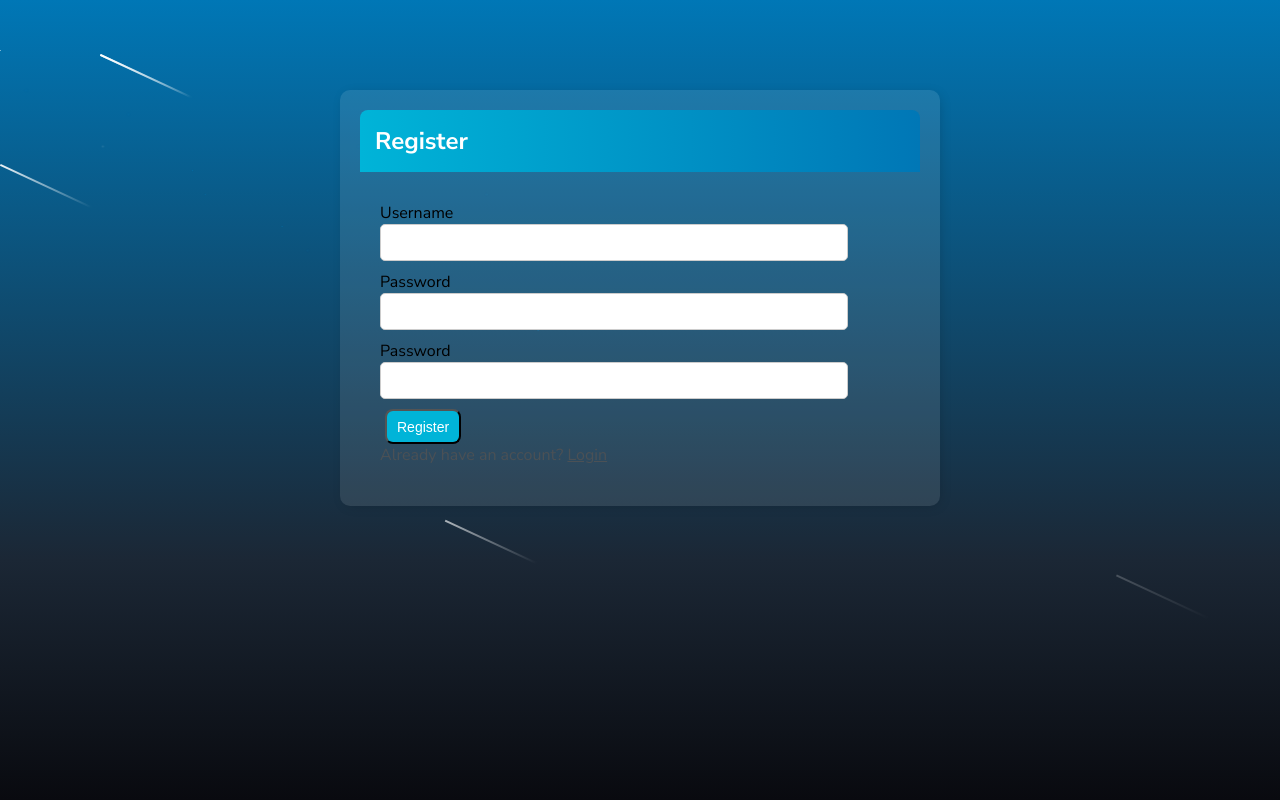
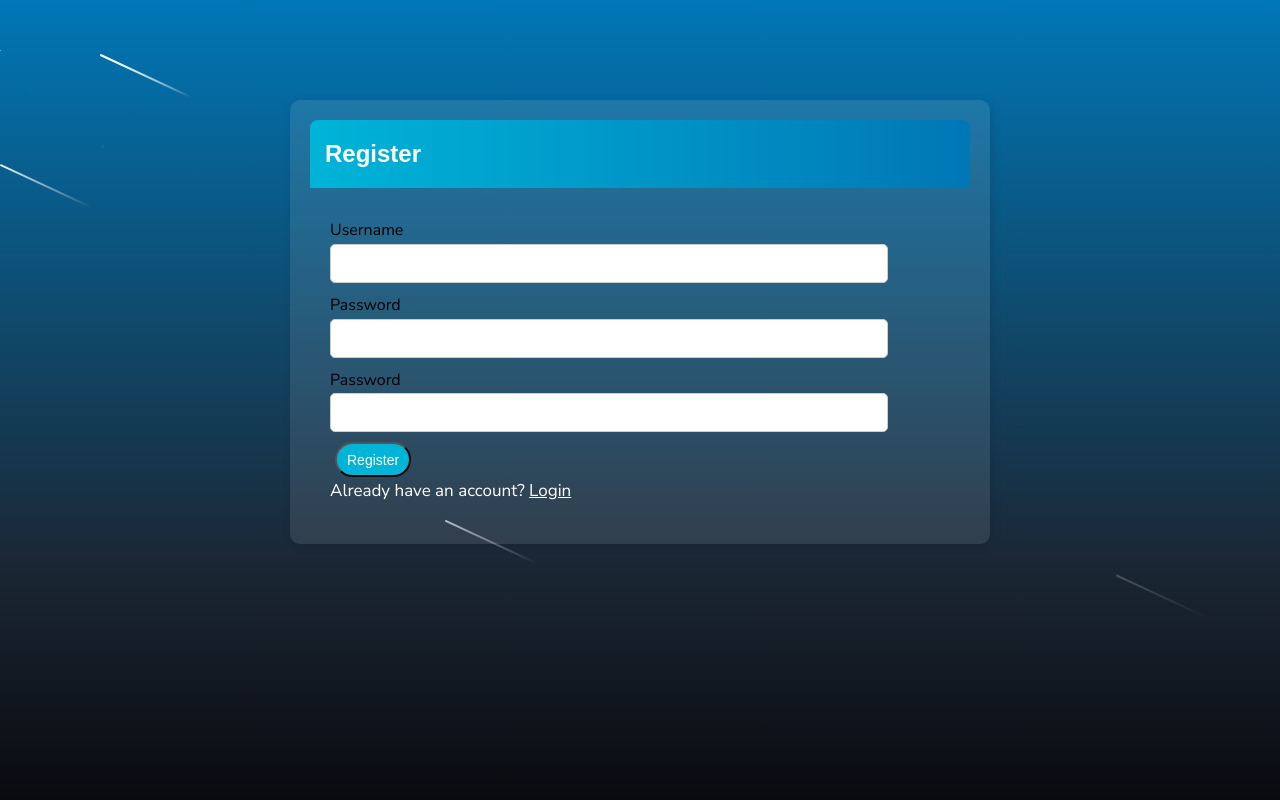
Before and after one commit to MrSupreme17/todo_list, a Django app: template base/templates/base/register.html in a window 1280 px wide. Run offline with Django 5.2, Linux system fonts and the light colour scheme; the template is opened without the code that fills it, so the values that code supplies are empty, except form fields; form fields are guessed from the names that the template uses; parts of the project's set-up code (start-up, migrations or seed data) failed here and were passed over.

Commit message:
Minor Modifications
- Updated almost every padding
- Updated fonts
- Updated margins
- Updated font weights
- Updated border radius

```diff
--- a/base/templates/base/main.html
+++ b/base/templates/base/main.html
@@ -15,32 +15,27 @@
             background-color: #e3f2fd; /* Light blue background */
             font-family: "Nunito Sans", sans-serif;
             padding-top: 50px;
+            line-height: 1.6; /* More readable */
         }
 
-
-        h1,
-        h2,
-        h3,
-        h4,
-        h5,
-        h6,
-            {
-                font-family: 'Raleway', sans-serif;
+        h1, h2, h3, h4, h5, h6 {
+            font-family: 'Poppins', sans-serif;
+            font-weight: 600; /* Makes headers bold */
         }
 
-        a,
-        p {
-            color: #4b5156
+        a, p {
+            color: #ffffff;
+            font-size: 17px;
         }
 
         .container {
-            max-width: 600px; /* Make the card slightly wider */
-            margin: 40px auto; /* Add more space around the card */
+            max-width: 700px; /* Made the card wider */
+            margin: 50px auto; /* Added more space around the card */
             background-color: #fff;
             -webkit-box-shadow: 2px 2px 13px -4px rgba(0, 0, 0, 0.21);
             box-shadow: 2px 2px 13px -4px rgba(0, 0, 0, 0.21);
-            border-radius: 10px; /* Rounded corners */
-            padding: 40px; /* More padding inside the card */
+            border-radius: 12px; /* Rounded corners */
+            padding: 45px; /* More padding inside the card */
         }
 
         .header-bar {
@@ -50,12 +45,12 @@
             color: #fff;
             padding: 15px; /* Increased padding for better spacing */
             border-radius: 8px 8px 0 0;
-            background: linear-gradient(90deg, #00b4d8 0%, #0077b6 100%); /* New blue gradient */
+            background: linear-gradient(90deg, #00b4d8 0%, #0077b6 100%); /* Blue gradient */
         }
 
         .header-bar h1 {
             font-size: 24px; /* Increased font size */
-            font-weight: bold; /* Make the username bold */
+            font-weight: bold; /* Makes the username bold */
         }
 
 
@@ -70,7 +65,7 @@
             justify-content: space-between;
             padding: 25px; /* Increased padding for more space */
             margin-bottom: 10px; /* Added margin between task items */
-            background-color: #ffff;
+            background-color: none; /* Made the task background transparent */
             border-top: 1px solid rgb(226, 226, 226);
             border-radius: 8px; /* Slightly rounded edges */
         }
@@ -81,7 +76,7 @@
 
         .task-title a {
             text-decoration: none;
-            color: #4b5156;
+            color: #ffffff;
             margin-left: 10px;
             font-weight: bold; /* Makes task names bold */
             font-family: 'Poppins', sans-serif; /* Uses a stylish font */
@@ -147,11 +142,11 @@
             border: default; /* Adds default border */
             background-color: #00b4d8; /* Changes to a solid button */
             color: white; /* Text is white */
-            padding: 6px 11px; /* More padding for better look */
+            padding: 8px 14px; /* More padding for better look */
             font-size: 15px;
-            border-radius: 8px; /* More rounded */
+            border-radius: 30px; /* Rounded button corners */
             cursor: pointer;
-            transition: 0.3s; /* Smooth hover effect */
+            transition: 0.5s; /* Smooth hover effect */
         }
 
 /* Hover effect: Darker button on hover */
@@ -165,7 +160,7 @@
         textarea {
             border: 1px solid #ccc;
             border-radius: 5px;
-            padding: 10px;
+            padding: 11px;
             width: 90%;
             transition: 0.3s;
         }
@@ -198,9 +193,10 @@
         }
 
         .completed-task {
-            text-decoration: line-through; /* Strikethrough */
-            font-style: italic; /* Italicized */
-            color: #6c757d; /* Gray color for completed tasks */
+            text-decoration: line-through; /* Strikethrough on completed tasks */
+            text-decoration-color: rgb(255, 255, 255); /* Strikethrough coluor */
+            font-style: italic;
+            color: #ffffff;
         }
 
 /* Animated Background */
```
Also changed, not shown: db.sqlite3.
